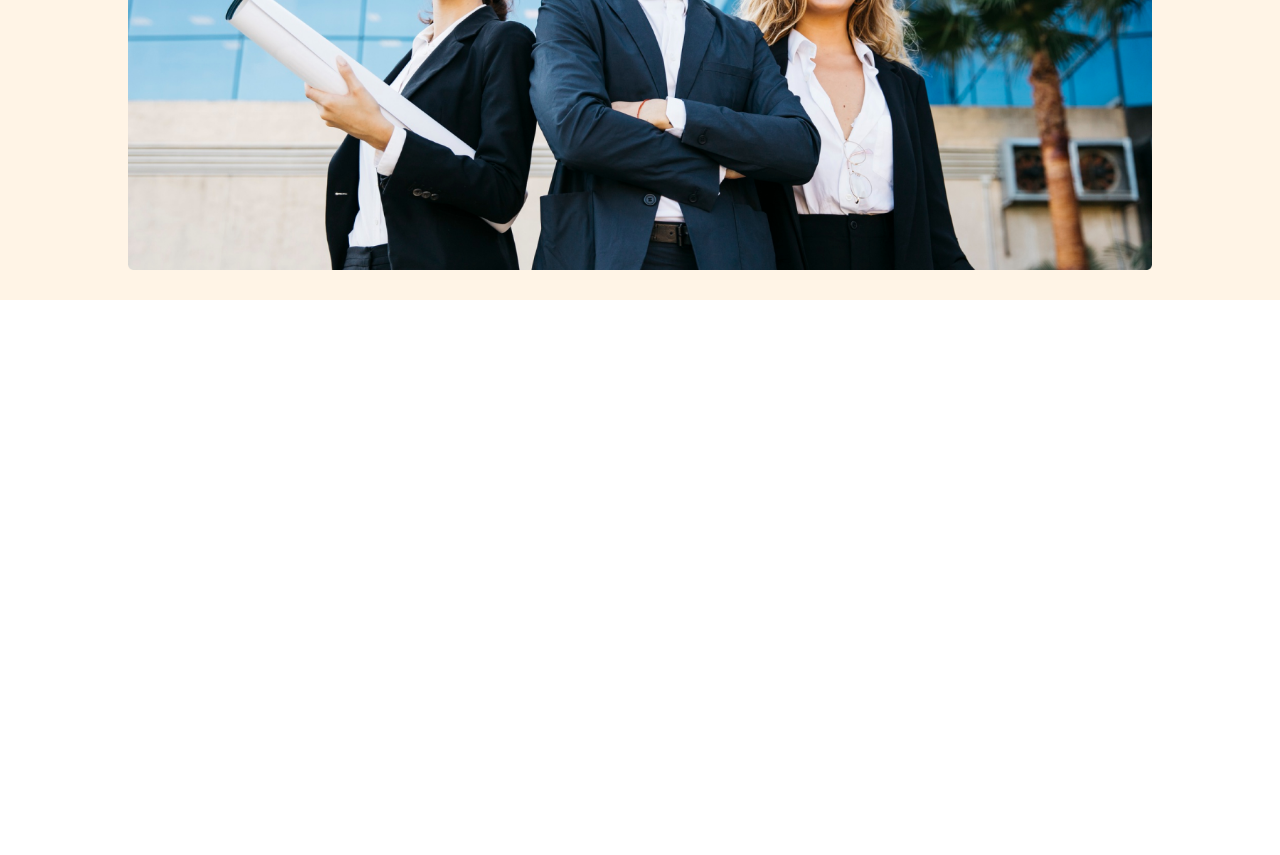
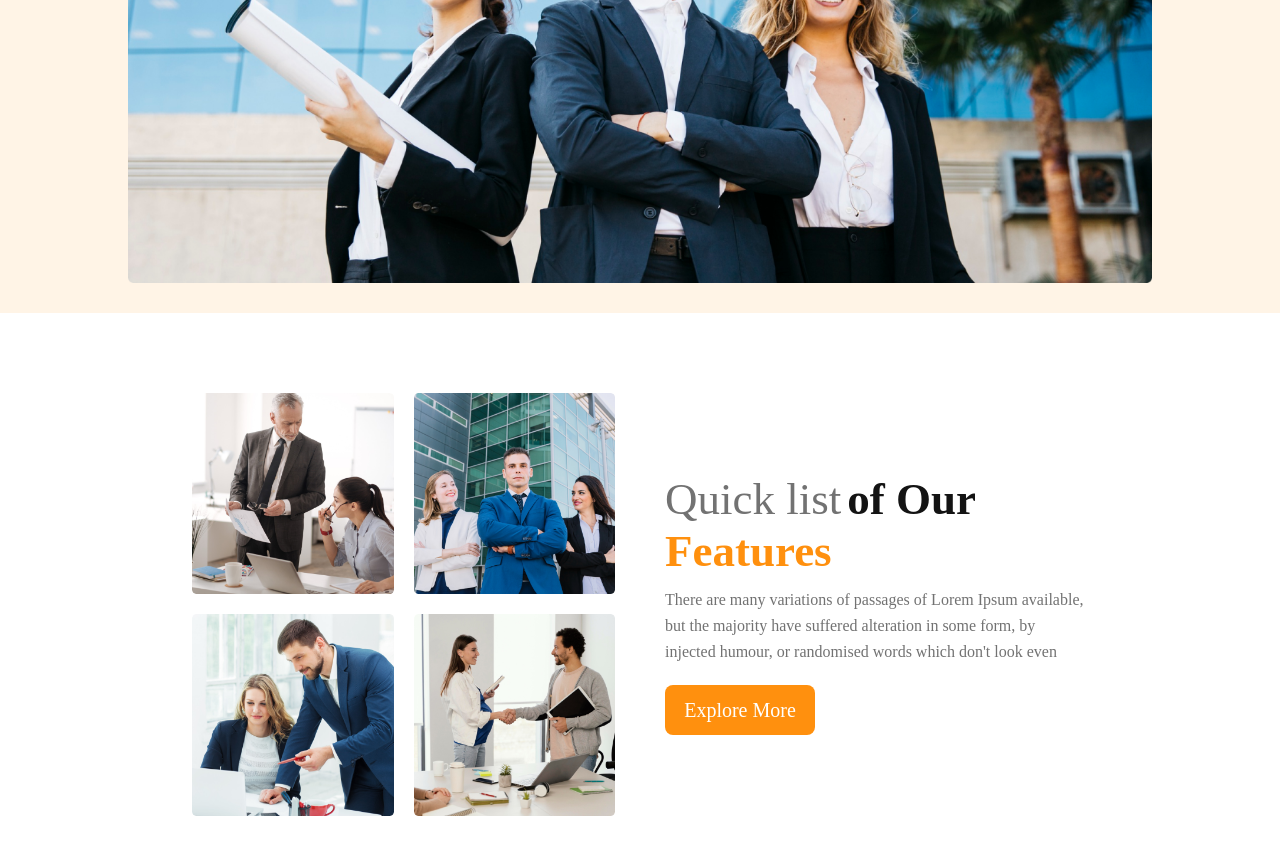
Before and after one commit to MH-Fahim11/g3-architects, a plain HTML site: page index.html in a window 1280 px wide. Shown: the part 637-1492 px from the top of the page. Before the commit the page ends 937 px from the top, so only its background shows below. Drawn offline with Linux system fonts and the light colour scheme.

Commit message:
features section add

```diff
--- a/index.html
+++ b/index.html
@@ -34,5 +34,21 @@
             </div>
         </section>
     </header>
+
+    <main>
+        <section class="features">
+            <div class="features-imgs">
+                <img src="images/team1.png" alt="">
+                <img src="images/team2.png" alt="">
+                <img src="images/team3.png" alt="">
+                <img src="images/team4.png" alt="">
+            </div>
+            <div class="features-text">
+                <h2 class="features-header"><span class="not-glow-text">Quick list</span> <span class="normal-text">of Our</span> <br><span class="glow-text">Features</span></h2>
+                <p class="features-paragraph">There are many variations of passages of Lorem Ipsum available, but the majority have suffered alteration in some form, by injected humour, or randomised words which don't look even</p>
+                <button class="primary-btn">Explore More</button>
+            </div>
+        </section>
+    </main>
 </body>
 </html>
--- a/styles/style.css
+++ b/styles/style.css
@@ -18,6 +18,7 @@ nav{
     align-items: center;
     margin-left: 100px;
     margin-right: 100px;
+    padding-top: 20px;
 }
 /* menu */
 .menu{
@@ -37,7 +38,7 @@ nav{
     /* margin: 100px 500px 30px 500px; */
 }
 .header-top h1{
-    margin: 0px 400px 20px 400px;
+    margin: 0% 30% 1% 30%;
     font-style: normal;
     font-weight: 700;
     font-size: 50px;
@@ -72,6 +73,61 @@ nav{
     text-align: center;
 }
 
+/* main part of website  */
+main{
+    margin-left: 15%;
+    margin-right: 15%;
+}
+
+/* features part */
+.features{
+    margin-top: 80px;
+    display: flex;
+    justify-content: center;
+    align-items: center;
+    margin-bottom: 100px;
+}
+.features-imgs{
+    flex: 1 1 0;
+    display: grid;
+    grid-template-columns: repeat(2, 1fr);
+    gap: 20px;
+    margin-right: 50px;
+}
+.features-imgs img{
+    width: 100%;
+}
+/* text  */
+.features-text{
+    flex: 1 1 0;
+}
+.features-header{
+ margin-bottom: 10px;
+}
+.not-glow-text{
+    font-weight: 500;
+    font-size: 45px;
+    color: #727272;
+}
+.normal-text{
+    font-weight: 700;
+    font-size: 45px;
+    color: #131313;
+}
+.glow-text{
+    font-weight: 700;
+    font-size: 45px;
+    color: #FF900E;
+}
+.features-paragraph{
+    font-weight: 400;
+    font-size: 16px;
+    line-height: 26px;
+    color: #727272;
+    margin-bottom: 20px;
+}
+
+
 
 
 /* Media Query */
```
